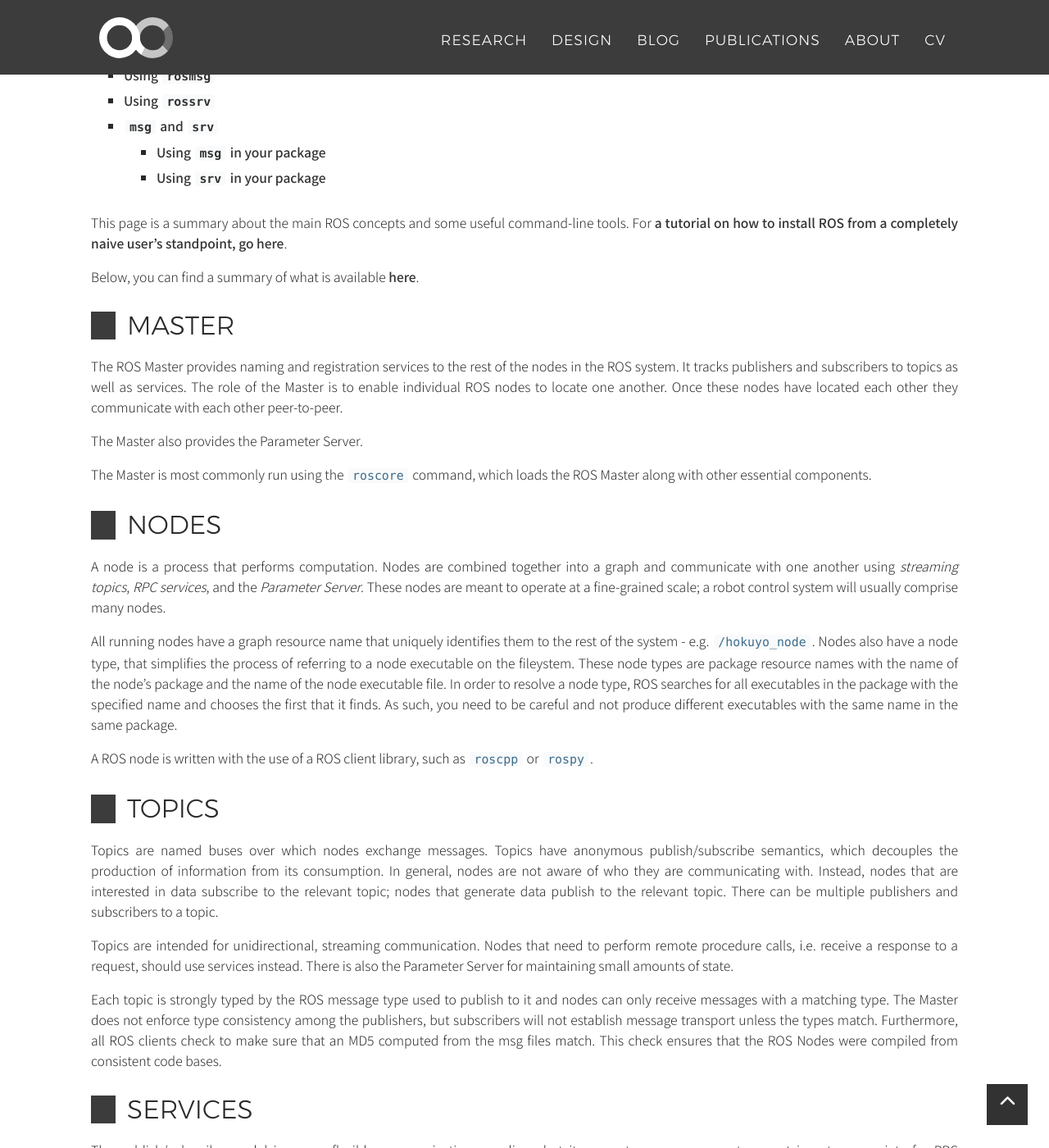
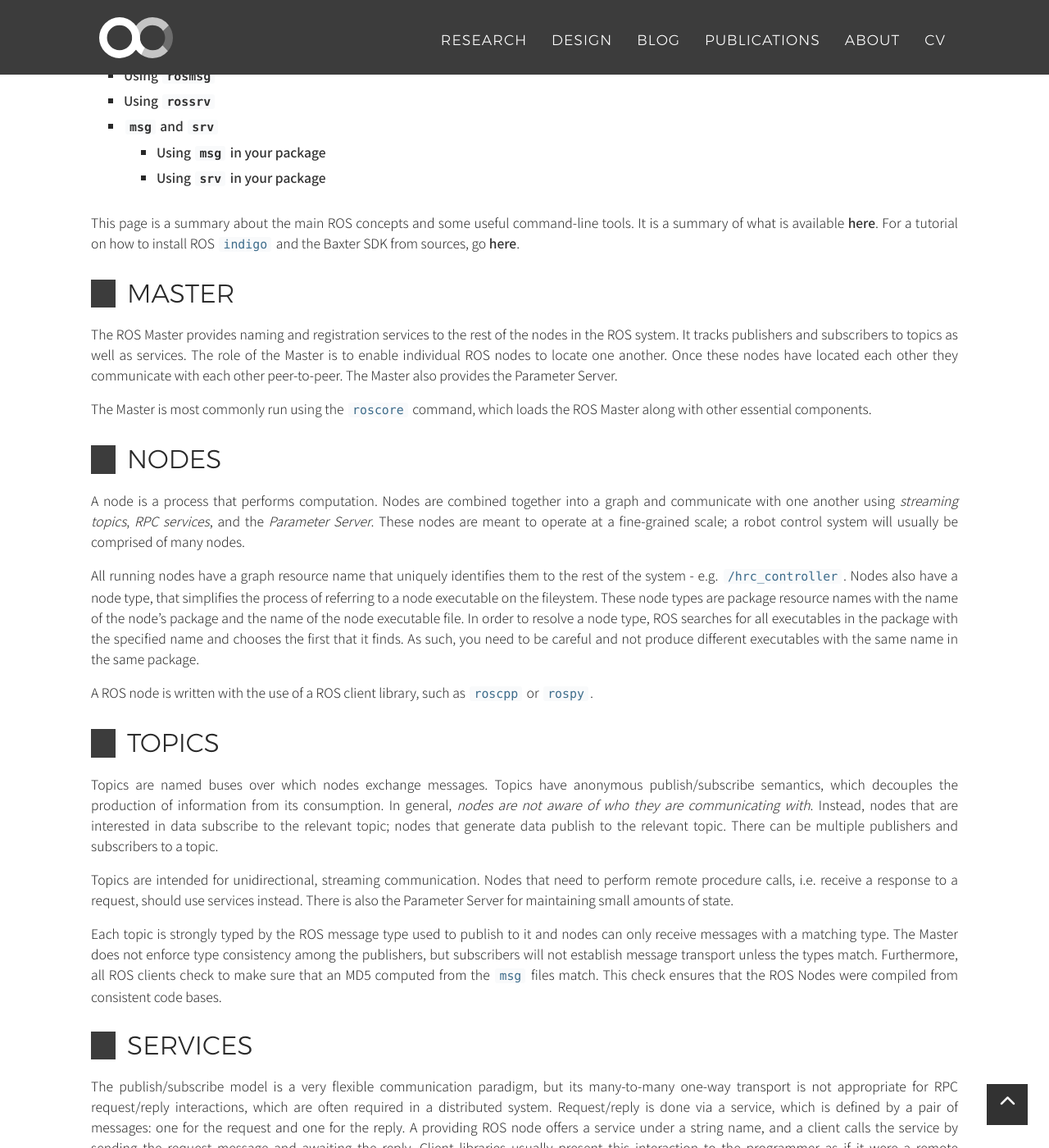
Before and after one commit to alecive/alecive.github.io, a Jekyll site: the page built from _posts/blog/2016-02-08-ROS-concepts.md, in a window 1280 px wide and 1400 px high, scrolled down 779 px. Shown: the whole window at 82% size. Built offline with Jekyll 4.4.1, drawn with Linux system fonts in a browser that asks for light colours; nearby versions of some CDN libraries; some web fonts are replaced; some of the changed text lies outside the part shown.

Commit message:
[ros] Minor updates

```diff
--- a/_posts/blog/2016-02-08-ROS-concepts.md
+++ b/_posts/blog/2016-02-08-ROS-concepts.md
@@ -11,33 +11,30 @@
 * This line will be replaced by the ToC, excluding the "Contents" header
 {:toc}
 
-This page is a summary about the main ROS concepts and some useful command-line tools. For [a tutorial on how to install ROS from a completely naive user's standpoint, go here]({% post_url blog/2018-06-14-ROS-scazlab-installation %}).
-
-Below, you can find a summary of what is available [here](http://wiki.ros.org/ROS/Concepts).
+This page is a summary about the main ROS concepts and some useful command-line tools. It is a summary of what is available [here](http://wiki.ros.org/ROS/Concepts). For a tutorial on how to install ROS `indigo` and the Baxter SDK from sources, go [here]({% post_url blog/2018-06-14-ROS-scazlab-installation %}).
 
 # Master
 
 The ROS Master provides naming and registration services to the rest of the nodes in the ROS system. It tracks publishers and subscribers to topics as well as services. The role of the Master is to enable individual ROS nodes to locate one another. Once these nodes have located each other they communicate with each other peer-to-peer.
-
 The Master also provides the Parameter Server.
 
 The Master is most commonly run using the `roscore` command, which loads the ROS Master along with other essential components.
 
 # Nodes
 
-A node is a process that performs computation. Nodes are combined together into a graph and communicate with one another using _streaming topics_, _RPC services_, and the _Parameter Server_. These nodes are meant to operate at a fine-grained scale; a robot control system will usually comprise many nodes.
+A node is a process that performs computation. Nodes are combined together into a graph and communicate with one another using _streaming topics_, _RPC services_, and the _Parameter Server_. These nodes are meant to operate at a fine-grained scale; a robot control system will usually be comprised of many nodes.
 
-All running nodes have a graph resource name that uniquely identifies them to the rest of the system - e.g. `/hokuyo_node`. Nodes also have a node type, that simplifies the process of referring to a node executable on the fileystem. These node types are package resource names with the name of the node's package and the name of the node executable file. In order to resolve a node type, ROS searches for all executables in the package with the specified name and chooses the first that it finds. As such, you need to be careful and not produce different executables with the same name in the same package.
+All running nodes have a graph resource name that uniquely identifies them to the rest of the system - e.g. `/hrc_controller`. Nodes also have a node type, that simplifies the process of referring to a node executable on the fileystem. These node types are package resource names with the name of the node's package and the name of the node executable file. In order to resolve a node type, ROS searches for all executables in the package with the specified name and chooses the first that it finds. As such, you need to be careful and not produce different executables with the same name in the same package.
 
 A ROS node is written with the use of a ROS client library, such as `roscpp` or `rospy`.
 
 # Topics
 
-Topics are named buses over which nodes exchange messages. Topics have anonymous publish/subscribe semantics, which decouples the production of information from its consumption. In general, nodes are not aware of who they are communicating with. Instead, nodes that are interested in data subscribe to the relevant topic; nodes that generate data publish to the relevant topic. There can be multiple publishers and subscribers to a topic.
+Topics are named buses over which nodes exchange messages. Topics have anonymous publish/subscribe semantics, which decouples the production of information from its consumption. In general, _nodes are not aware of who they are communicating with_. Instead, nodes that are interested in data subscribe to the relevant topic; nodes that generate data publish to the relevant topic. There can be multiple publishers and subscribers to a topic.
 
 Topics are intended for unidirectional, streaming communication. Nodes that need to perform remote procedure calls, i.e. receive a response to a request, should use services instead. There is also the Parameter Server for maintaining small amounts of state.
 
-Each topic is strongly typed by the ROS message type used to publish to it and nodes can only receive messages with a matching type. The Master does not enforce type consistency among the publishers, but subscribers will not establish message transport unless the types match. Furthermore, all ROS clients check to make sure that an MD5 computed from the msg files match. This check ensures that the ROS Nodes were compiled from consistent code bases.
+Each topic is strongly typed by the ROS message type used to publish to it and nodes can only receive messages with a matching type. The Master does not enforce type consistency among the publishers, but subscribers will not establish message transport unless the types match. Furthermore, all ROS clients check to make sure that an MD5 computed from the `msg` files match. This check ensures that the ROS Nodes were compiled from consistent code bases.
 
 # Services
 
@@ -212,15 +209,15 @@
 You will see:
 
 ~~~bash
-    int64 num
+int64 num
 ~~~
 
 In the previous example, the message type consists of two parts:
 
  * beginner_tutorials -- the package where the message is defined
- * Num -- The name of the msg Num.
+ * Num -- The name of the `msg` Num.
 
-If you can't remember which Package a msg is in, you can leave out the package name. Try:
+If you can't remember which Package a `msg` is in, you can leave out the package name. Try:
 
 ~~~bash
 rosmsg show Num
@@ -229,8 +226,8 @@
 You will see:
 
 ~~~bash
-    [beginner_tutorials/Num]:
-    int64 num
+[beginner_tutorials/Num]:
+int64 num
 ~~~
 
 # Using `rossrv`
@@ -243,16 +240,16 @@
 
 You will see:
 
-~~~
-    int64 a
-    int64 b
-    ---
-    int64 sum
+~~~bash
+int64 a
+int64 b
+---
+int64 sum
 ~~~
 
-Similar to rosmsg, you can find service files like this without specifying package name:
+Similar to `rosmsg`, you can find service files like this without specifying package name:
 
-~~~
+~~~bash
 rossrv show AddTwoInts
 [beginner_tutorials/AddTwoInts]:
 int64 a
@@ -277,11 +274,11 @@
  * float32, float64
  * string
  * time, duration
- * other msg files
+ * other `msg` files
  * variable-length array[] and fixed-length array[C]
 
 There is also a special type in ROS: the **header**, which contains a timestamp and coordinate frame information that are commonly used in ROS.
-Here is an example of a msg that uses a Header, a string primitive, and two other msgs :
+Here is an example of a `msg` that uses a Header, a string primitive, and two other msgs :
 
 ~~~
 Header header
@@ -290,7 +287,7 @@
 geometry_msgs/TwistWithCovariance twist
 ~~~
 
-`srv` files are just like `msg` files, except they contain two parts: a request and a response. The two parts are separated by a `---` line. Here is an example of a srv file where A and B are the request, and Sum is the response:
+`srv` files are just like `msg` files, except they contain two parts: a request and a response. The two parts are separated by a `---` line. Here is an example of a `srv` file where A and B are the request, and Sum is the response:
 
 ~~~
 int64 A
@@ -305,72 +302,64 @@
 
 ## Using `msg` in your package
 
-We need to make sure that the msg files are turned into source code for C++, Python, and other languages:
+We need to make sure that the `msg` files are turned into source code for C++, Python, and other languages. To this end, follow these steps:
 
- * open `package.xml, and make sure these two lines are in it and uncommented:
+ 1. Open `package.xml`, and make sure these two lines are in it and uncommented:
 
 ~~~xml
 <build_depend>message_generation</build_depend>
 <run_depend>message_runtime</run_depend>
 ~~~
 
- * Add the `message_generation` dependency to the `find_package` call which already exists in your `CMakeLists.txt` so that you can generate messages:
+ 2. Add the `message_generation` dependency to the `find_package` call which already exists in your `CMakeLists.txt` so that you can generate messages:
 
-~~~
+~~~cmake
 find_package(catkin REQUIRED COMPONENTS
-   roscpp
-   rospy
-   std_msgs
-   message_generation
+  roscpp
+  rospy
+  std_msgs
+  message_generation
 )
 ~~~
 
- * Make sure you export the message runtime dependency:
+ 3. Make sure you export the message runtime dependency:
 
-~~~
+~~~cmake
 catkin_package(
   ...
   CATKIN_DEPENDS message_runtime ...
   ...)
 ~~~
 
- * Uncomment the following block of code in your `CMakeLists.txt`, and replace the stand in `Message*.msg` files with your `.msg` file.
+ 4. Uncomment the following block of code in your `CMakeLists.txt`, and replace the stand in `Message*.msg` files with your `.msg` file.
 
-~~~
-# add_message_files(
-#   FILES
-#   Message1.msg
-#   Message2.msg
-# )
+~~~cmake
+add_message_files(
+  FILES
+  Message1.msg
+  Message2.msg
+)
 ~~~
 
- * We must ensure the generate_messages() function is called. Uncomment these lines:
+ 5. We must ensure the `generate_messages()` function is called. Uncomment these lines:
 
-~~~
-# generate_messages(
-#   DEPENDENCIES
-#   std_msgs
-# )
+~~~cmake
+generate_messages(
+  DEPENDENCIES
+  std_msgs
+)
 ~~~
 
 ## Using `srv` in your package
 
-Let's start by copying an existing one from another package:
+We need to make sure that the `srv` files are turned into source code for C++, Python, and other languages. Do step #1, #2, #3, #5 from previous section, and then uncomment the following lines, and replace the placeholder Service*.srv files for your service files:
 
-~~~bash
-roscp rospy_tutorials AddTwoInts.srv srv/AddTwoInts.srv
+~~~cmake
+add_service_files(
+  FILES
+  Service1.srv
+  Service2.srv
+)
 ~~~
 
-Now we need to make sure that the srv files are turned into source code for C++, Python, and other languages. Do step #1, #2, #3, #5 from previous section, and then:
-
- * Uncomment the following lines, and replace the placeholder Service*.srv files for your service files:
-
-~~~
-# add_service_files(
-#   FILES
-#   Service1.srv
-#   Service2.srv
-# )
-~~~
-
-Now you're ready to generate source files from your service definition. If you want to do so right now, skip next sections to Common step for msg and srv.
+Now you're ready to generate source files from your service definition.
```
Also changed, not shown: _posts/blog/2018-06-14-ROS-scazlab-installation.md (+1 -1 lines).
